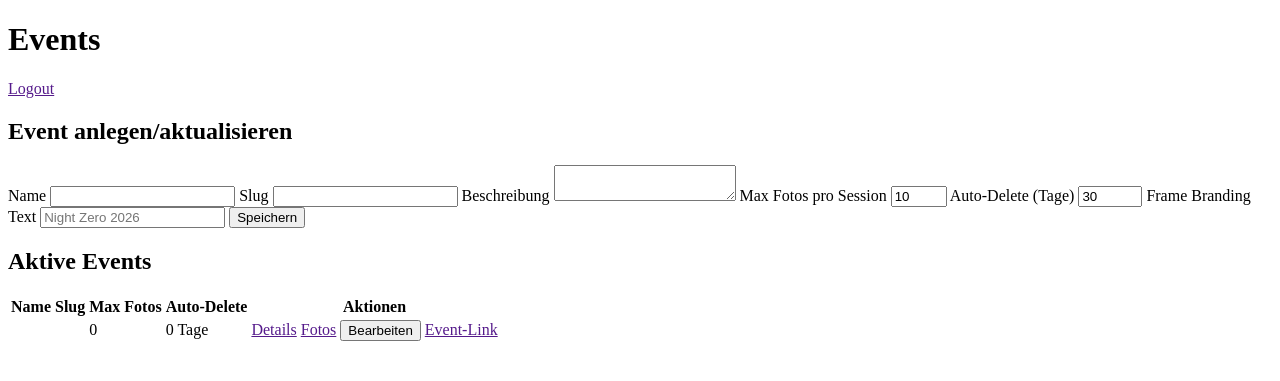
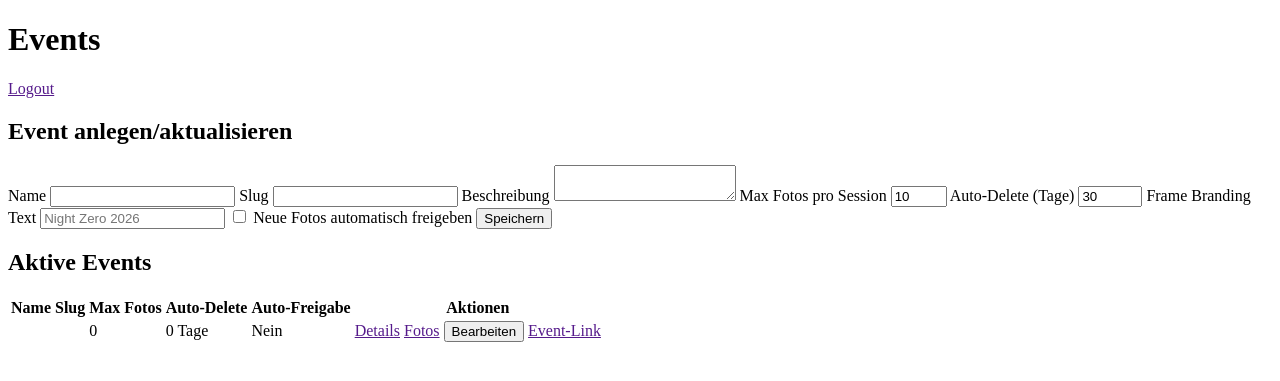
Before and after one commit to negurvulkan/CamNoir, a PHP site: template views/admin_events.php in a window 1280 px wide. Shown: the top 381 px of the page. Run offline with PHP 8.4, Linux system fonts and the light colour scheme; the template is opened without the code that fills it: most values are stand-ins (such as "Sample title", 1, 10 or a date in 2020); data that the repository does not hold is empty.

Commit message:
Add configurable auto-approval for event photos

```diff
--- a/public/index.php
+++ b/public/index.php
@@ -206,7 +206,7 @@
         'picture_uuid' => $pictureUuid,
         'delete_code' => $deleteCode,
         'file_path' => $filePath,
-        'is_approved' => 0,
+        'is_approved' => (int) ($event['auto_approve_photos'] ?? 0),
     ]);
     $sessionRepo->incrementPhotoCount((int)$session['id']);
 
@@ -285,6 +285,7 @@
             'max_photos_per_session' => (int)($_POST['max_photos_per_session'] ?? 10),
             'auto_delete_days' => (int)($_POST['auto_delete_days'] ?? 30),
             'frame_branding_text' => trim($_POST['frame_branding_text'] ?? ''),
+            'auto_approve_photos' => isset($_POST['auto_approve_photos']) ? 1 : 0,
         ];
         if (!empty($_POST['id'])) {
             $eventRepo->update((int)$_POST['id'], $data);
--- a/sql_schema.sql
+++ b/sql_schema.sql
@@ -6,6 +6,7 @@
     max_photos_per_session INT DEFAULT 10,
     auto_delete_days INT DEFAULT 30,
     frame_branding_text VARCHAR(255) NULL,
+    auto_approve_photos TINYINT(1) DEFAULT 0,
     created_at DATETIME NOT NULL,
     updated_at DATETIME NOT NULL
 ) ENGINE=InnoDB DEFAULT CHARSET=utf8mb4;
--- a/views/admin_event_detail.php
+++ b/views/admin_event_detail.php
@@ -9,6 +9,7 @@
         <h3><?= sanitize_text($event['name']) ?></h3>
         <p class="muted">Slug: <code><?= sanitize_text($event['slug']) ?></code></p>
         <p class="muted">Frame-Branding: <?= $event['frame_branding_text'] ? sanitize_text($event['frame_branding_text']) : '–' ?></p>
+        <p class="muted">Auto-Freigabe: <?= (int)$event['auto_approve_photos'] ? 'Aktiv' : 'Deaktiviert' ?></p>
     </div>
     <div>
         <p class="muted small">Aktive Sessions</p>
--- a/views/admin_events.php
+++ b/views/admin_events.php
@@ -25,6 +25,10 @@
         <label class="field">Frame Branding Text
             <input type="text" name="frame_branding_text" placeholder="Night Zero 2026">
         </label>
+        <label class="checkbox">
+            <input type="checkbox" name="auto_approve_photos" value="1">
+            <span>Neue Fotos automatisch freigeben</span>
+        </label>
         <button class="primary" type="submit">Speichern</button>
     </form>
 </section>
@@ -33,7 +37,7 @@
     <h2>Aktive Events</h2>
     <table>
         <thead>
-            <tr><th>Name</th><th>Slug</th><th>Max Fotos</th><th>Auto-Delete</th><th>Aktionen</th></tr>
+            <tr><th>Name</th><th>Slug</th><th>Max Fotos</th><th>Auto-Delete</th><th>Auto-Freigabe</th><th>Aktionen</th></tr>
         </thead>
         <tbody>
         <?php foreach ($events as $event): ?>
@@ -42,6 +46,7 @@
                 <td><code><?= sanitize_text($event['slug']) ?></code></td>
                 <td><?= (int)$event['max_photos_per_session'] ?></td>
                 <td><?= (int)$event['auto_delete_days'] ?> Tage</td>
+                <td><?= (int)$event['auto_approve_photos'] ? 'Ja' : 'Nein' ?></td>
                 <td>
                     <a class="secondary" href="<?= base_url('admin/events/' . (int)$event['id']) ?>">Details</a>
                     <a class="secondary" href="<?= base_url('admin/events/' . (int)$event['id'] . '/photos') ?>">Fotos</a>
@@ -63,6 +68,7 @@
     document.querySelector('input[name="max_photos_per_session"]').value = event.max_photos_per_session;
     document.querySelector('input[name="auto_delete_days"]').value = event.auto_delete_days;
     document.querySelector('input[name="frame_branding_text"]').value = event.frame_branding_text || '';
+    document.querySelector('input[name="auto_approve_photos"]').checked = !!parseInt(event.auto_approve_photos);
     window.scrollTo({top: 0, behavior: 'smooth'});
 }
 </script>
```
Also changed, not shown: src/EventRepository.php (+5 -3 lines).
